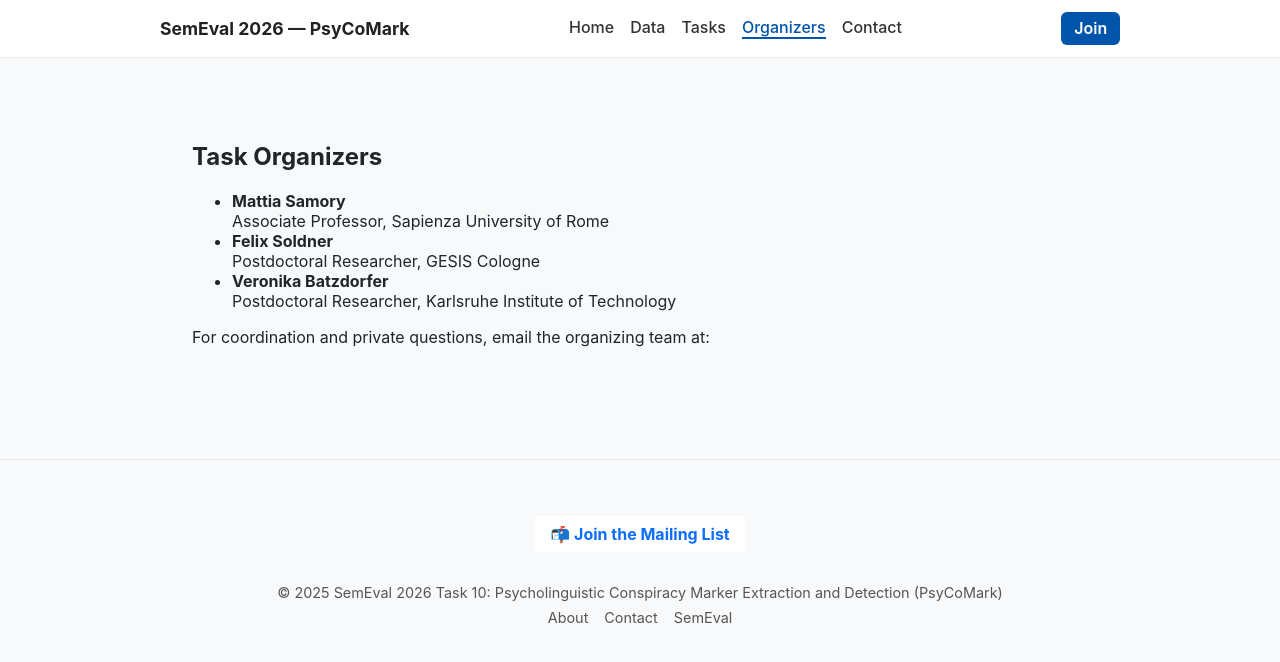
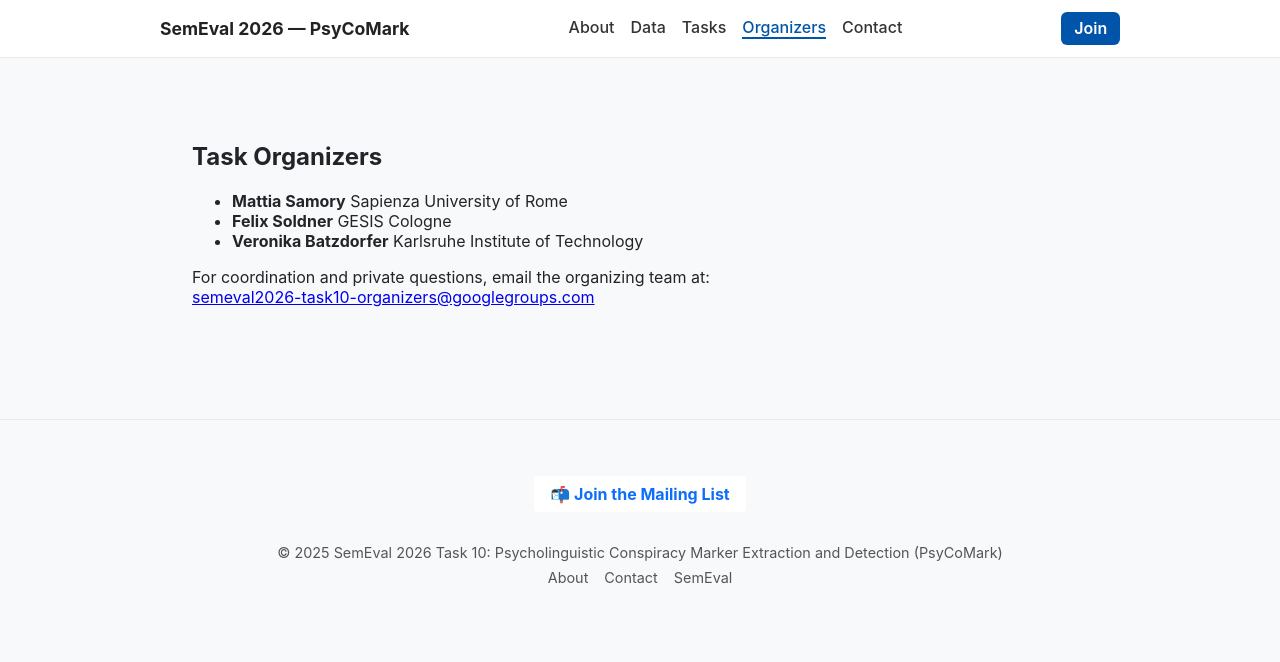
Before and after one commit to hide-ous/semeval2026-psycomark, an Angular app in the folder semeval-psycomark/: page /organizers in a window 1280 px wide. Shown: the top 662 px of the page. Built offline with nearby package versions, Linux system fonts and the light colour scheme.

Commit message:
* bugfix and cosmetic

```diff
--- a/semeval-psycomark/src/app/features/data/data.html
+++ b/semeval-psycomark/src/app/features/data/data.html
@@ -1,5 +1,5 @@
 <main>
-  <h1>The PsyCoMark Dataset</h1>
+  <h2>The PsyCoMark Dataset</h2>
   <p>
     The PsyCoMark dataset is a novel resource for researchers and NLP practitioners focused on understanding and detecting conspiracy-related content in online conversations. It's built from Reddit submission statements and is ideal for identifying <strong>psycholinguistic markers</strong> of conspiracy beliefs.
   </p>
--- a/semeval-psycomark/src/app/features/organizers/organizers.html
+++ b/semeval-psycomark/src/app/features/organizers/organizers.html
@@ -2,27 +2,18 @@
   <h2>Task Organizers</h2>
 
   <ul>
-    <li><strong>Mattia Samory</strong><br>
-      Associate Professor, Sapienza University of Rome<br>
+    <li><strong>Mattia Samory</strong> Sapienza University of Rome<br>
     </li>
-    <li><strong>Felix Soldner</strong><br>
-      Postdoctoral Researcher, GESIS Cologne<br>
+    <li><strong>Felix Soldner</strong> GESIS Cologne<br>
     </li>
-    <li><strong>Veronika Batzdorfer</strong><br>
-      Postdoctoral Researcher, Karlsruhe Institute of Technology<br>
+    <li><strong>Veronika Batzdorfer</strong> Karlsruhe Institute of Technology<br>
     </li>
   </ul>
 
   <p>
     For coordination and private questions, email the organizing team at:<br>
-    <span id="organizer-email"></span>
+    <a [href]="'mailto:' + organizerEmail">{{ organizerEmail }}</a>
   </p>
 
-  <script>
-    const at = "&#64;";
-    const dot = "&#46;";
-    const organizer = "semeval2026-task10-organizers" + at + "googlegroups" + dot + "com";
-    document.getElementById("organizer-email").innerHTML = `<a href="mailto:${organizer}">${organizer}</a>`;
-  </script>
 
 </main>
--- a/semeval-psycomark/src/app/features/organizers/organizers.ts
+++ b/semeval-psycomark/src/app/features/organizers/organizers.ts
@@ -7,5 +7,9 @@ import { Component } from '@angular/core';
   styleUrl: './organizers.css'
 })
 export class Organizers {
+  private at = '@';
+  private dot = '.';
+
+  organizerEmail = `semeval2026-task10-organizers${this.at}googlegroups${this.dot}com`;
 
 }
--- a/semeval-psycomark/src/app/shared/nav/nav.html
+++ b/semeval-psycomark/src/app/shared/nav/nav.html
@@ -5,7 +5,7 @@
 
     <!-- Navigation links -->
     <nav class="nav-links">
-      <a routerLink="/" routerLinkActive="active" [routerLinkActiveOptions]="{ exact: true }">Home</a>
+      <a routerLink="/" routerLinkActive="active" [routerLinkActiveOptions]="{ exact: true }">About</a>
       <a routerLink="/data" routerLinkActive="active">Data</a>
       <a routerLink="/task" routerLinkActive="active">Tasks</a>
       <a routerLink="/organizers" routerLinkActive="active">Organizers</a>
```
